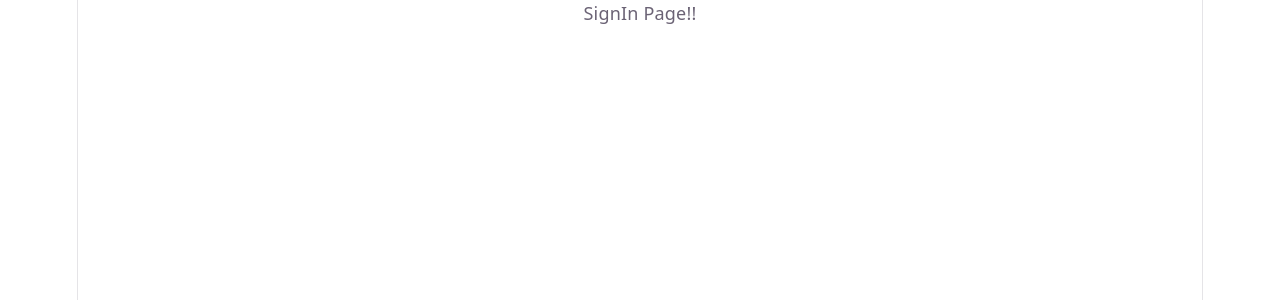
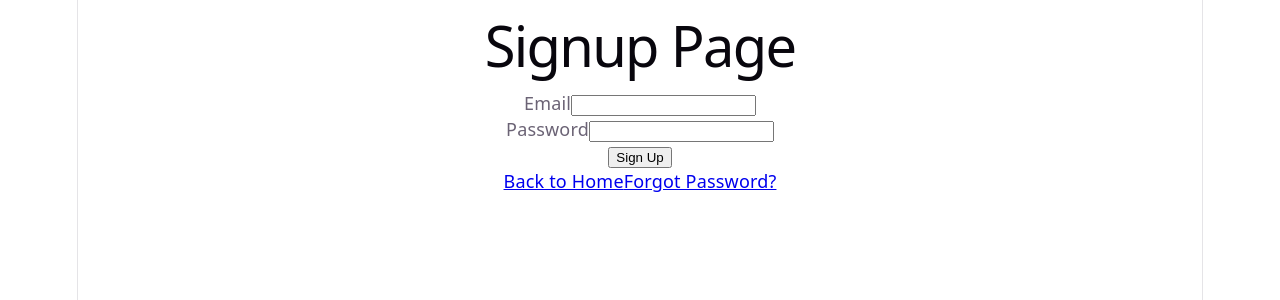
Before and after one commit to Shweta7227/Scribly, a React app in the folder frontend/: page /signin in a window 1280 px wide. Shown: the top 300 px of the page. Built offline with nearby package versions, Linux system fonts and the light colour scheme; the HTML template or start-up script is replaced by a standard one.

Commit message:
Basic signin page

```diff
--- a/frontend/src/pages/SignIn.jsx
+++ b/frontend/src/pages/SignIn.jsx
@@ -1,7 +1,25 @@
+import { useState } from "react";
+import { Link } from "react-router-dom";
+
 function SignIn(){
     return(
         <div>
-            SignIn Page!!
+          <h1>Signup Page</h1>
+          <form>
+            <div>
+                <label for="email">Email</label>
+                <input type="email" id="email"/>
+            </div>
+            <div>
+                <label for="pwd">Password</label>
+                <input type="password" id="password"/>
+            </div>
+            <div>
+                <button type="submit">Sign Up</button>
+            </div>
+            <Link to="/">Back to Home</Link>
+            <Link to="/forgot-password">Forgot Password?</Link>
+          </form>
         </div>
     )
 }
```
